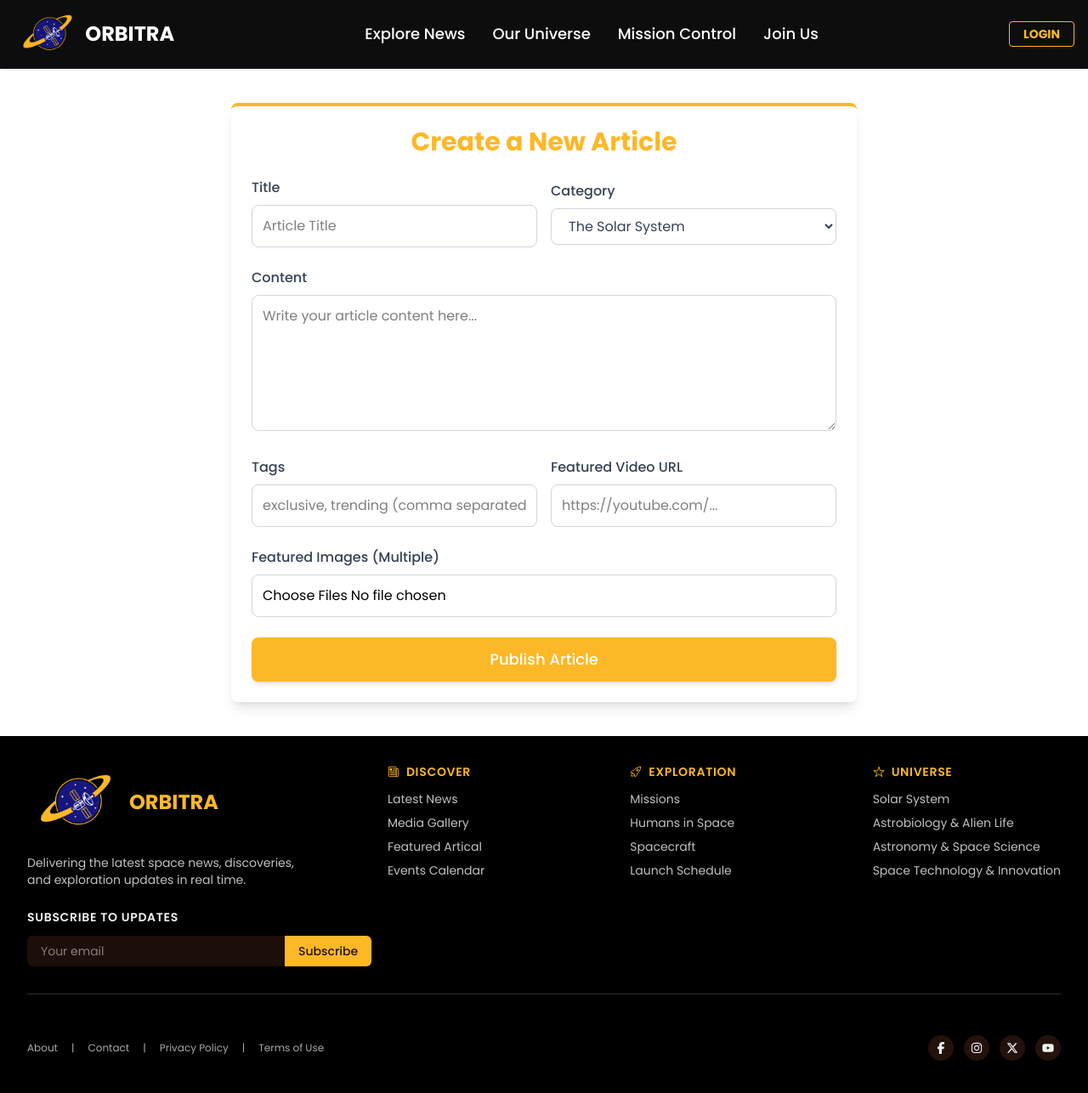
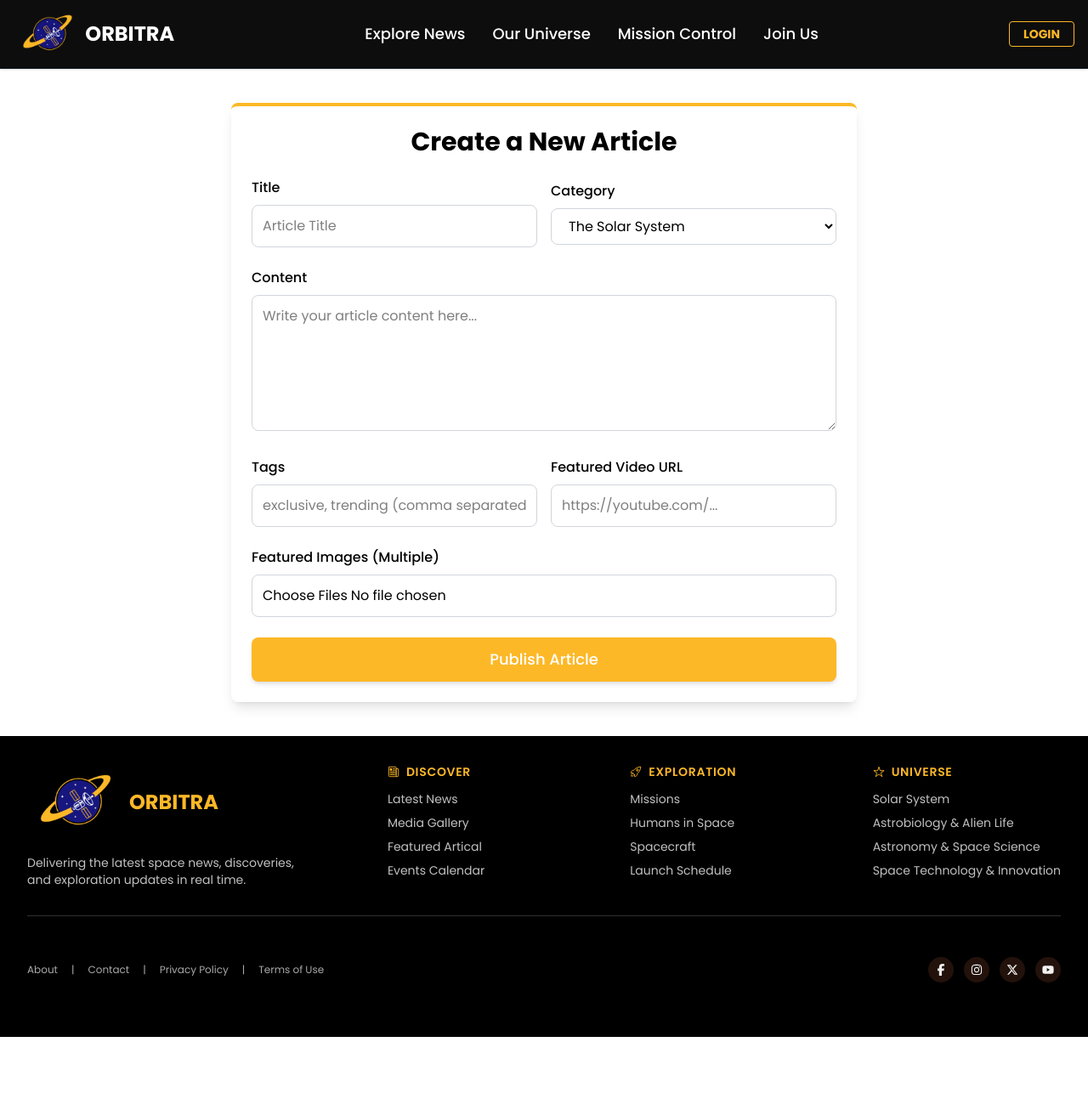
Before and after one commit to News-Project-Space/Space_news, a React (Vite) app in the folder Client/: page /NewsArticleCreation in a window 1280 px wide. Shown: the top 1286 px of the page at 85% size. After the commit the page ends 1220 px from the top, so only its background shows below. Built offline with nearby package versions, Linux system fonts and the light colour scheme.

Commit message:
rana updates

```diff
--- a/Client/src/Components/Categories/NewsList.jsx
+++ b/Client/src/Components/Categories/NewsList.jsx
@@ -174,6 +174,7 @@ const NewsList = () => {
             src={article.featuredImage?.length > 0 ? `http://localhost:8000${article.featuredImage[0]}` : "/images/default-news.jpg"}
             alt={article.title}
             className="w-full h-full object-cover"
+            loading="lazy"
           />
           {/* Date badge */}
           {/* Category label */}
--- a/Client/src/Components/Footer/Footer.jsx
+++ b/Client/src/Components/Footer/Footer.jsx
@@ -20,19 +20,6 @@ const Footer = () => {
               Delivering the latest space news, discoveries, and exploration updates in real time.
             </p>
 
-            <div className="mt-6">
-              <h3 className="text-sm font-semibold uppercase tracking-wider mb-3 text-[#F1F1F1]">Subscribe to Updates</h3>
-              <div className="flex">
-                <input
-                  type="email"
-                  placeholder="Your email"
-                  className="bg-[#23120B]/80 text-sm rounded-l-md px-4 py-2 flex-grow text-[#F1F1F1] focus:outline-none focus:ring-2 focus:ring-[#FDB827]"
-                />
-                <button className="bg-[#FDB827] hover:bg-[#FDB827]/80 text-[#23120B] text-sm font-medium px-4 py-2 rounded-r-md transition duration-300">
-                  Subscribe
-                </button>
-              </div>
-            </div>
           </div>
 
           {/* Menu Columns */}
--- a/Client/src/Components/Home/HeroSection.jsx
+++ b/Client/src/Components/Home/HeroSection.jsx
@@ -50,6 +50,7 @@ const HeroSection = () => {
           </div>
         </div>
       </div>
+
     </div>
   );
 };
--- a/Client/src/Components/NewsArticleCreation/NewsArticleCreation.jsx
+++ b/Client/src/Components/NewsArticleCreation/NewsArticleCreation.jsx
@@ -117,7 +117,7 @@ const NewsArticleCreation = () => {
   return (
     <div className="w-full max-w-3xl mx-auto px-4 pt-10 mb-10">
       <div className="w-full p-6 bg-white shadow-lg rounded-lg border-t-4 border-t-[#FDB827]">
-        <h2 className="text-3xl font-bold text-center mb-6 text-[#FDB827]">
+        <h2 className="text-3xl font-bold text-center mb-6 text-black">
           Create a New Article
         </h2>
 
@@ -135,7 +135,7 @@ const NewsArticleCreation = () => {
         <form onSubmit={handleSubmit} className="space-y-6">
           <div className="grid grid-cols-1 md:grid-cols-2 gap-4">
             <div>
-              <label className="block text-gray-700 mb-2 font-medium">Title</label>
+              <label className="block text-black mb-2 font-medium">Title</label>
               <input
                 type="text"
                 name="title"
@@ -148,9 +148,9 @@ const NewsArticleCreation = () => {
             </div>
             <div>
               {/* Category Filter */}
-              <label className="block text-gray-700 mb-2 mt-1 font-medium">Category</label>
+              <label className="block text-black mb-2 mt-1 font-medium">Category</label>
           <select
-            className="w-full p-3 border border-gray-300 rounded-lg focus:ring-2 focus:ring-[#FDB827] focus:border-transparent px-4 py-2 rounded text-gray-700"
+            className="w-full p-3 border border-gray-300 rounded-lg focus:ring-2 focus:ring-[#FDB827] focus:border-transparent px-4 py-2 rounded text-black"
             value={categoryF}
             onChange={(e) => setCategoryF(e.target.value)}
           >
@@ -163,7 +163,7 @@ const NewsArticleCreation = () => {
           </div>
 
           <div>
-            <label className="block text-gray-700 mb-2 font-medium">Content</label>
+            <label className="block text-black mb-2 font-medium">Content</label>
             <textarea
               name="content"
               placeholder="Write your article content here..."
@@ -176,7 +176,7 @@ const NewsArticleCreation = () => {
 
           <div className="grid grid-cols-1 md:grid-cols-2 gap-4">
             <div>
-              <label className="block text-gray-700 mb-2 font-medium">Tags</label>
+              <label className="block text-black mb-2 font-medium">Tags</label>
               <input
                 type="text"
                 name="tags"
@@ -187,7 +187,7 @@ const NewsArticleCreation = () => {
               />
             </div>
             <div>
-              <label className="block text-gray-700 mb-2 font-medium">
+              <label className="block text-black mb-2 font-medium">
                 Featured Video URL
               </label>
               <input
@@ -202,7 +202,7 @@ const NewsArticleCreation = () => {
           </div>
 
           <div>
-            <label className="block text-gray-700 mb-2 font-medium">
+            <label className="block text-black mb-2 font-medium">
               Featured Images (Multiple)
             </label>
             <input
```
Also changed, not shown: Client/src/index.css (line endings or trailing spaces), 19 other files (tests, documents, lock files or other folders).
